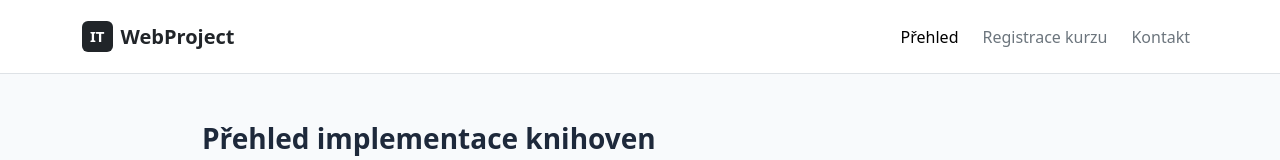
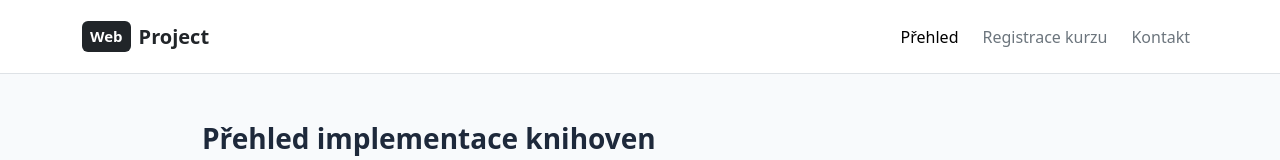
Before and after one commit to kubikmalek333/WebProjekt, a website: page index.html in a window 1280 px wide. Shown: the top 160 px of the page. Drawn offline with nearby package versions, Linux system fonts and the light colour scheme.

Commit message:
Add files via upload

```diff
--- a/index.html
+++ b/index.html
@@ -35,7 +35,7 @@
     <div class="container">
       <nav class="navbar navbar-expand-md navbar-light py-3"><a
           class="navbar-brand fw-bold text-dark d-flex align-items-center gap-2" href="index.html"><span
-            class="badge bg-dark rounded-2 py-2 px-2 text-white">IT</span><span>WebProject</span></a><button
+            class="badge bg-dark rounded-2 py-2 px-2 text-white">Web</span><span>Project</span></a><button
           class="navbar-toggler border-0" type="button" data-bs-toggle="collapse" data-bs-target="#menu"><span
             class="navbar-toggler-icon"></span></button>
         <div class="collapse navbar-collapse" id="menu">
```
